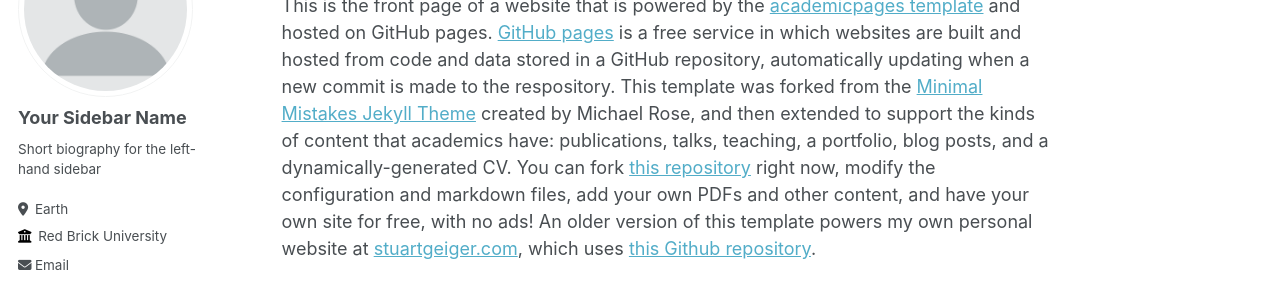
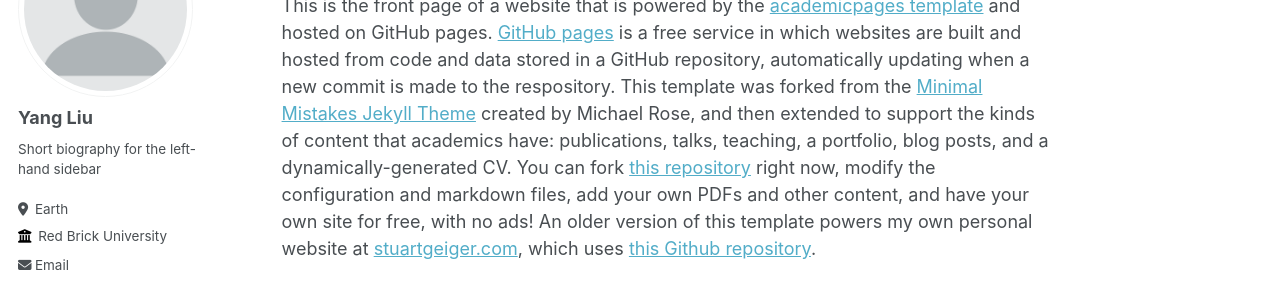
Before and after one commit to yliu424/yangliu, a Jekyll site: the page built from _pages/about.md, in a window 1280 px wide. Shown: the part 164-451 px from the top of the page. Built offline with Jekyll 4.4.1, drawn with Linux system fonts in a browser that asks for light colours; some web fonts are replaced.

Commit message:
Update _config.yml

```diff
--- a/_config.yml
+++ b/_config.yml
@@ -22,7 +22,7 @@ repository               : "academicpages/academicpages.github.io"
 author:
   # Biographic information
   avatar           : "profile.png"
-  name             : "Your Sidebar Name"
+  name             : "Yang Liu"
   pronouns         : # example: "she/her"
   bio              : "Short biography for the left-hand sidebar"
   location         : "Earth"
```
